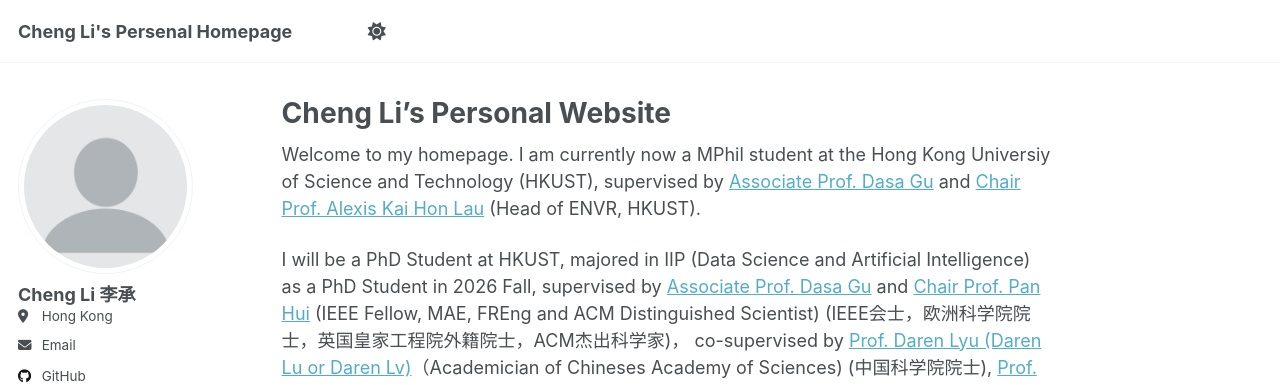
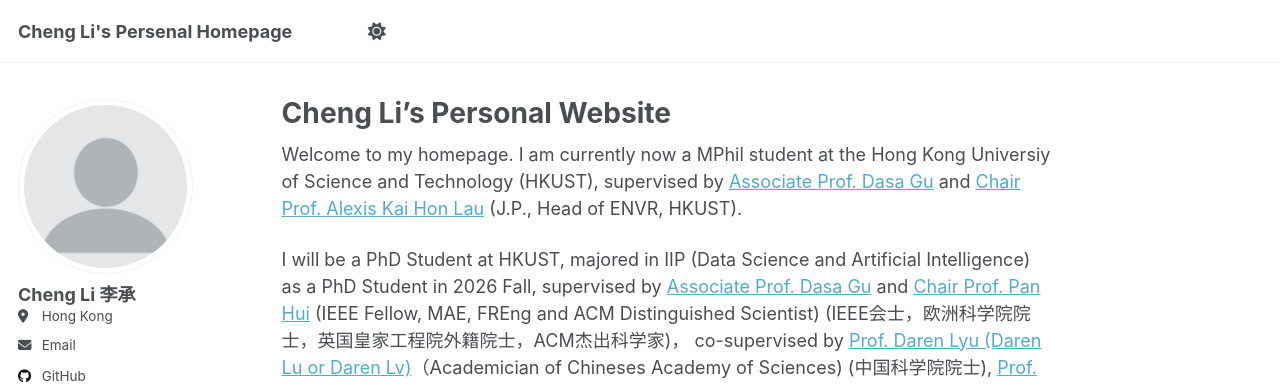
Before and after one commit to chengli24/chengli24, a Jekyll site: the page built from _pages/about.md, in a window 1280 px wide and 900 px high. Shown: the top 385 px of the window. Built offline with Jekyll 4.4.1, drawn with Linux system fonts in a browser that asks for light colours; a script that is not in the unit is left out.

```diff
--- a/_pages/about.md
+++ b/_pages/about.md
@@ -6,7 +6,7 @@ redirect_from:
   - /about/
   - /about.html
 ---
-Welcome to my homepage. I am currently now a MPhil student at the Hong Kong Universiy of Science and Technology (HKUST), supervised by [Associate Prof. Dasa Gu](https://scholar.google.com/citations?user=NUV28h8AAAAJ&hl=en) and [Chair Prof. Alexis Kai Hon Lau](https://scholar.google.com/citations?user=sB519ukAAAAJ&hl=en) (Head of ENVR, HKUST).
+Welcome to my homepage. I am currently now a MPhil student at the Hong Kong Universiy of Science and Technology (HKUST), supervised by [Associate Prof. Dasa Gu](https://scholar.google.com/citations?user=NUV28h8AAAAJ&hl=en) and [Chair Prof. Alexis Kai Hon Lau](https://scholar.google.com/citations?user=sB519ukAAAAJ&hl=en) (J.P., Head of ENVR, HKUST).
 
 I will be a PhD Student at HKUST, majored in IIP (Data Science and Artificial Intelligence) as a PhD Student in 2026 Fall, supervised by [Associate Prof. Dasa Gu](https://scholar.google.com/citations?user=NUV28h8AAAAJ&hl=en) and [Chair Prof. Pan Hui](https://scholar.google.com/citations?user=dcDrhzMAAAAJ&hl=zh-CN) (IEEE Fellow, MAE, FREng and ACM Distinguished Scientist) (IEEE会士，欧洲科学院院士，英国皇家工程院外籍院士，ACM杰出科学家)， co-supervised by [Prof. Daren Lyu (Daren Lu or Daren Lv)](https://iap.cas.cn/sourcedb/zw/gbzjrc/ys/200908/t20090805_5548911.html)（Academician of Chineses Academy of Sciences) (中国科学院院士), [Prof. Ruizhi Chen](https://scholar.google.com/citations?user=ViEjhlsAAAAJ&hl=zh-CN)  (member of the Finnish Academy of Science and Letters, Previous Director of State Key Laboratory of Information Engineering in Surveying, Mapping and Remote Sensing) (芬兰人文与科学院院士, 测绘遥感信息工程国家重点实验室前主任) and [Prof. Xiangyun Hu](https://scholar.google.com/citations?user=MVFNsJgAAAAJ&hl=en) (Head of the Department of Photogrammetry, WHU) (二级教授, 武汉大学摄影测量系主任).
 
```
